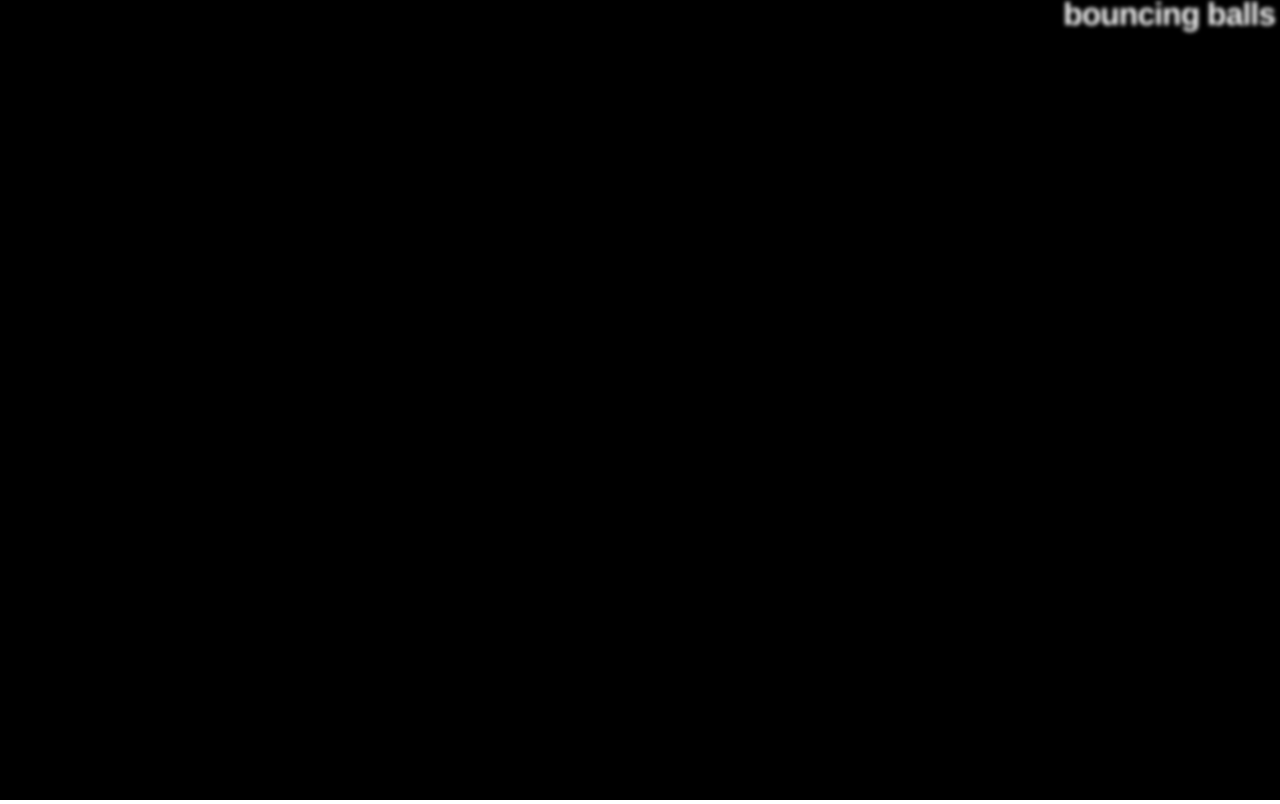
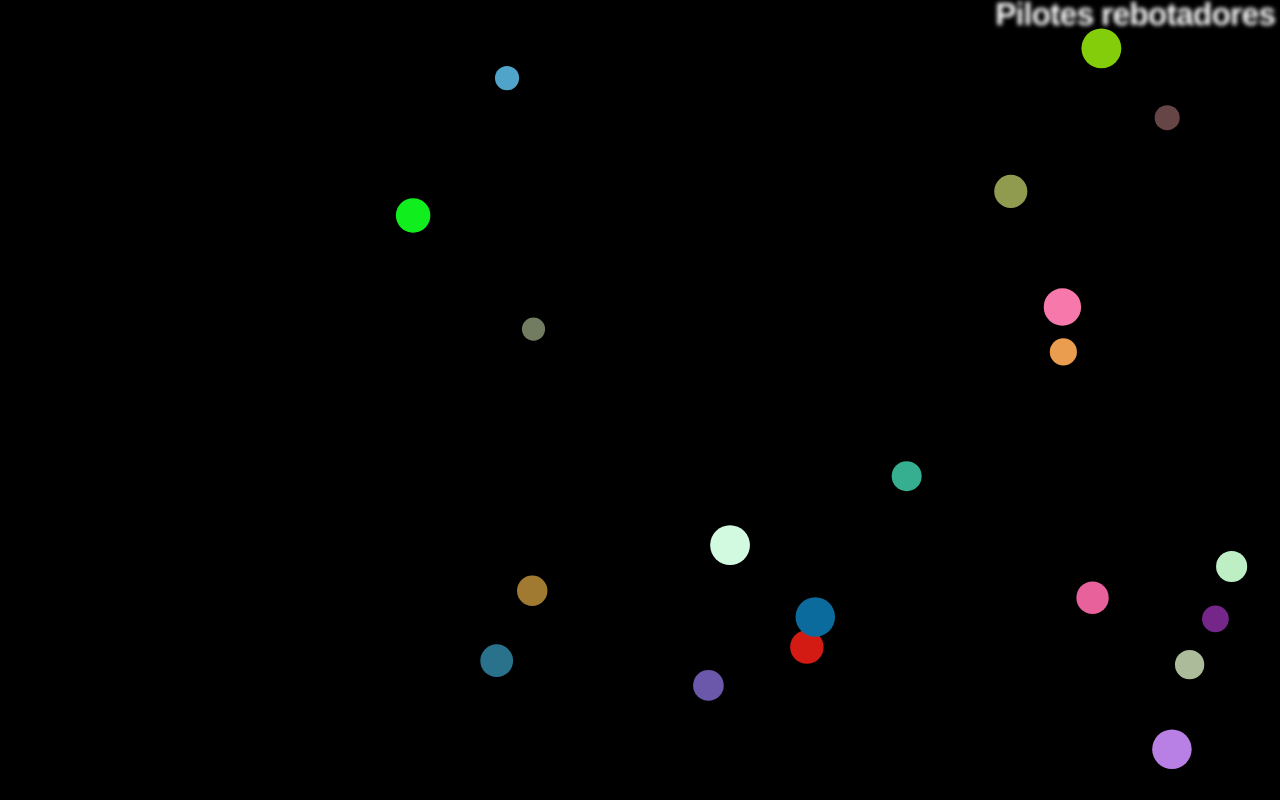
Before and after one commit to JanITic/ObjectExercisesJS, a plain HTML site: page Pilotes rebotadores/index.html in a window 1280 px wide. Drawn offline with Linux system fonts and the light colour scheme.

Commit message:
correccio ex pilotes

```diff
--- a/Pilotes rebotadores/index.html
+++ b/Pilotes rebotadores/index.html
@@ -3,12 +3,12 @@
   <head>
     <meta charset="utf-8" />
     <meta name="viewport" content="width=device-width" />
-    <title>Bouncing balls</title>
+    <title>Pilotes rebotadores</title>
     <link rel="stylesheet" href="css/style.css" />
   </head>
 
   <body>
-    <h1>bouncing balls</h1>
+    <h1>Pilotes rebotadores</h1>
     <canvas></canvas>
 
     <script src="js/main.js" type="module"></script>
--- a/Pilotes rebotadores/js/main.js
+++ b/Pilotes rebotadores/js/main.js
@@ -9,24 +9,25 @@
 */
 // main.js
 
-import { Pilota } from "./pilota.js"; // Importar la clase Pilota desde otro archivo
+// Preparación del canvas y contexto 2D
+import { Pilota } from "./pilota.js";
 
-const canvas = document.querySelector("canvas"); // Referencia al elemento canvas
-const ctx = canvas.getContext("2d"); // Contexto 2D para dibujar en el canvas
-const width = (canvas.width = window.innerWidth); // Ancho del canvas
-const height = (canvas.height = window.innerHeight); // Alto del canvas
-const pilotes = []; // Array para almacenar las instancias de Pilota
+const canvas = document.querySelector("canvas");
+const ctx = canvas.getContext("2d");
 
-// Función principal que se ejecuta en bucle para animar las pelotas
+const width = (canvas.width = window.innerWidth);
+const height = (canvas.height = window.innerHeight);
+const pilotes = [];
+
+// Bucle principal para la animación
 function loop() {
-  // Limpiar el canvas con un rectángulo negro
+  // Limpia el canvas
   ctx.fillStyle = "black";
   ctx.fillRect(0, 0, width, height);
 
-  // Crear nuevas pelotas si no hay ninguna en el array
+  // Crea nuevas pelotas si no hay ninguna
   if (pilotes.length === 0) {
     for (let i = 0; i < 20; i++) {
-      // Crear una nueva instancia de Pilota con valores aleatorios
       const pilota = new Pilota(
         Math.random() * (width - 20) + 10,
         Math.random() * (height - 20) + 10,
@@ -37,23 +38,24 @@ function loop() {
         width,
         height
       );
-      pilotes.push(pilota); // Agregar la nueva pelota al array
+      pilotes.push(pilota);
     }
   }
 
-  // Dibujar y mover cada pelota en el array
+  // Dibuja y mueve las pelotas
   pilotes.forEach((pilota) => {
     pilota.dibuixa(ctx);
     pilota.mou();
   });
 
-  // Detectar y manejar colisiones entre pelotas
+  // Detecta colisiones entre las pelotas
   detectaColisions(pilotes);
 
-  requestAnimationFrame(loop); // Llamar a loop de nuevo en el siguiente frame
+  // Llama al próximo cuadro de animación
+  requestAnimationFrame(loop);
 }
 
-// Función para detectar colisiones entre pelotas
+// Detecta colisiones entre pelotas
 function detectaColisions(pilotes) {
   for (let i = 0; i < pilotes.length; i++) {
     for (let j = i + 1; j < pilotes.length; j++) {
@@ -61,9 +63,8 @@ function detectaColisions(pilotes) {
       const dy = pilotes[i].y - pilotes[j].y;
       const distance = Math.sqrt(dx * dx + dy * dy);
 
-      // Si la distancia entre dos pelotas es menor que la suma de sus radios, hay colisión
       if (distance < pilotes[i].mida + pilotes[j].mida) {
-        // Intercambiar velocidades para simular el rebote
+        // Invierte las velocidades en caso de colisión
         const tempVelX = pilotes[i].velX;
         const tempVelY = pilotes[i].velY;
 
@@ -77,4 +78,5 @@ function detectaColisions(pilotes) {
   }
 }
 
-loop(); // Iniciar el bucle de animación
+// Inicia el bucle principal
+loop();
--- a/Pilotes rebotadores/js/pilota.js
+++ b/Pilotes rebotadores/js/pilota.js
@@ -1,43 +1,36 @@
-// Clase para representar una pelota en un lienzo (canvas)
+// Clase Pilota para representar pelotas en el canvas
 export class Pilota {
-  // Constructor
-  constructor({ x, y, velX, velY, color, mida, canvasWidth, canvasHeight }) {
-      // Propiedades de la pelota
-      this.x = x; // Posición x
-      this.y = y; // Posición y
-      this.velX = velX; // Velocidad en x
-      this.velY = velY; // Velocidad en y
-      this.color = color; // Color
-      this.mida = mida; // Tamaño
-      this.canvasWidth = canvasWidth; // Ancho del lienzo
-      this.canvasHeight = canvasHeight; // Alto del lienzo
-  }
+    constructor(x, y, velX, velY, color, mida, canvasWidth, canvasHeight) {
+      this.x = x; // Posición en el eje x
+      this.y = y; // Posición en el eje y
+      this.velX = velX; // Velocidad en el eje x
+      this.velY = velY; // Velocidad en el eje y
+      this.color = color; // Color de la pelota
+      this.mida = mida; // Tamaño de la pelota (radio)
+      this.canvasWidth = canvasWidth; // Ancho del canvas
+      this.canvasHeight = canvasHeight; // Altura del canvas
+    }
 
-  // Método para dibujar la pelota en el lienzo
-  dibuixa(ctx) {
-      ctx.beginPath(); // Iniciar trazado
-      ctx.fillStyle = this.color; // Color de relleno
-      ctx.arc(this.x, this.y, this.mida, 0, 2 * Math.PI); // Dibujar círculo
-      ctx.fill(); // Rellenar
-  }
+    // Método para dibujar la pelota en el canvas
+    dibuixa(ctx) {
+      ctx.beginPath();
+      ctx.fillStyle = this.color;
+      ctx.arc(this.x, this.y, this.mida, 0, 2 * Math.PI);
+      ctx.fill();
+    }
 
-  // Método para mover la pelota dentro del lienzo
-  mou() {
-      const { x, y, mida, canvasWidth, canvasHeight } = this; // Extraer propiedades
-      const { velX, velY } = this; // Extraer velocidades
-
-      // Verificar límites horizontales
-      if (x + mida >= canvasWidth || x - mida <= 0) {
-          this.velX = -velX; // Invertir velocidad x
+    // Método para mover la pelota
+    mou() {
+      // Revisa si la pelota alcanza los bordes del canvas y cambia de dirección si es así
+      if (this.x + this.mida >= this.canvasWidth || this.x - this.mida <= 0) {
+        this.velX = -this.velX;
+      }
+      if (this.y + this.mida >= this.canvasHeight || this.y - this.mida <= 0) {
+        this.velY = -this.velY;
       }
 
-      // Verificar límites verticales
-      if (y + mida >= canvasHeight || y - mida <= 0) {
-          this.velY = -velY; // Invertir velocidad y
-      }
-
-      // Actualizar posición
+      // Actualiza la posición de la pelota según su velocidad
       this.x += this.velX;
       this.y += this.velY;
+    }
   }
-}
```
